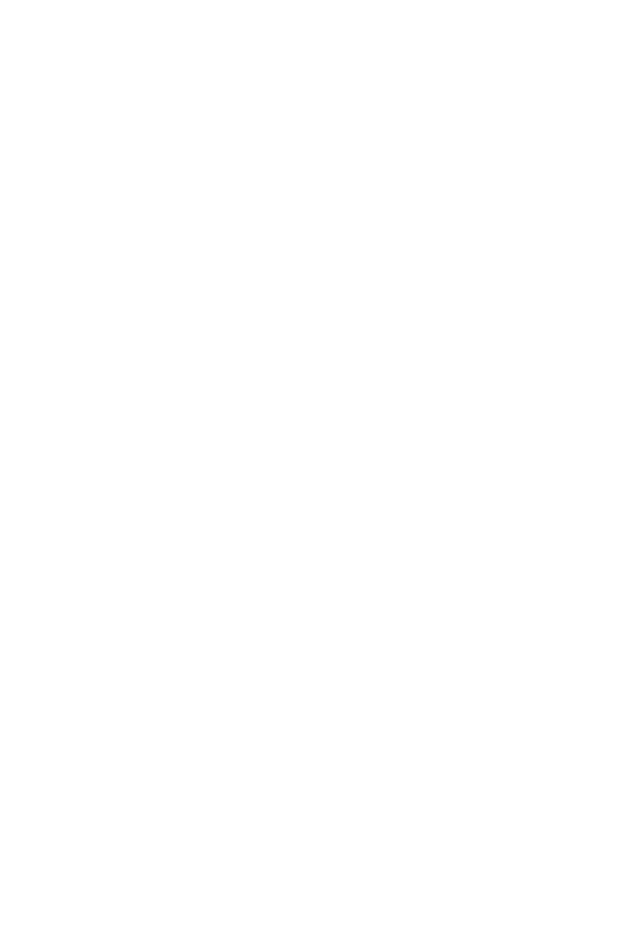
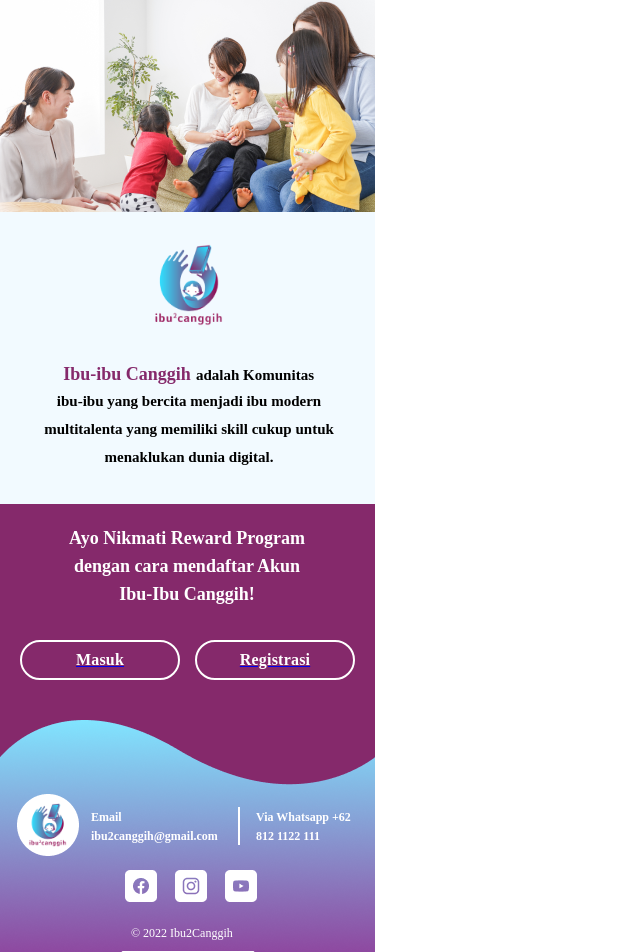
Before and after one commit to TubesForLyfe/react-app-ibucanggih, a React (Create React App) app in the folder frontend/: page / in a window 1280 px wide. Shown: the top 952 px of the page, without its empty margins (0-640 px from the left). Before the commit the page ends 800 px from the top, so only its background shows below. Built offline with nearby package versions, Linux system fonts and the light colour scheme.

Commit message:
Add landing page

```diff
--- /dev/null
+++ b/frontend/src/components/FooterLanding/FooterLanding.css
@@ -0,0 +1,121 @@
+body {
+    margin: 0;
+}
+
+.footer-landing {
+    position: absolute;
+    width: 375px;
+    height: 244px;
+    left: 0px;
+    top: 720px;
+}
+
+.logo-ellipse {
+    position: absolute;
+    width: 62px;
+    height: 62px;
+    left: 17px;
+    top: 74px;
+}
+
+.logo-footer {
+    position: absolute;
+    width: 40px;
+    height: 44px;
+    left: 28px;
+    top: 83px;
+}
+
+.email-footer {
+    position: absolute;
+    width: 133px;
+    height: 34px;
+    left: 91px;
+    top: 76px;
+
+    font-family: Avenir;
+    font-style: normal;
+    font-weight: 850;
+    font-size: 12px;
+    line-height: 19px;
+
+    color: #FFFFFF;
+}
+
+.footer-small-line {
+    position: absolute;
+    width: 36px;
+    height: 0px;
+    left: 220px;
+    top: 105px;
+
+    border: 1px solid #FFFFFF;
+    transform: rotate(90deg);
+}
+
+.whatsapp-footer {
+    position: absolute;
+    width: 99px;
+    height: 34px;
+    left: 256px;
+    top: 76px;
+
+    font-family: Avenir;
+    font-style: normal;
+    font-weight: 850;
+    font-size: 12px;
+    line-height: 19px;
+
+    color: #FFFFFF;
+}
+
+.facebook-footer {
+    position: absolute;
+    left: 125px;
+    right: 0%;
+    top: 150px;
+    bottom: 0%;
+}
+
+.instagram-footer {
+    position: absolute;
+    left: 175px;
+    right: 0%;
+    top: 150px;
+    bottom: 0%;
+}
+
+.youtube-footer {
+    position: absolute;
+    left: 225px;
+    right: 0%;
+    top: 150px;
+    bottom: 0%;
+}
+
+.footer-text {
+    position: absolute;
+    width: 113px;
+    height: 16px;
+    left: 131px;
+    top: 193px;
+
+    font-family: Avenir;
+    font-style: normal;
+    font-weight: normal;
+    font-size: 12px;
+    line-height: 16px;
+
+    color: #FFFFFF;
+}
+
+.footer-line {
+    position: absolute;
+    width: 134px;
+    height: 5px;
+    left: calc(50% - 134px/2 + 0.5px);
+    bottom: 8px;
+
+    background: #FFFFFF;
+    border-radius: 100px;
+}
--- /dev/null
+++ b/frontend/src/components/FooterLanding/FooterLanding.js
@@ -0,0 +1,41 @@
+import React from 'react'
+
+import FooterBackground1 from '../../img/FooterBackground1.png';
+import FooterLine from '../../img/FooterLine.png';
+import FooterSmallLine from '../../img/FooterSmallLine.png';
+import Instagram from '../../img/Instagram.png';
+import Facebook from '../../img/Facebook.png';
+import Youtube from '../../img/Youtube.png';
+import Ellipse from '../../img/Ellipse.png';
+import Logo from '../../img/Logo.png';
+import "./FooterLanding.css";
+
+const FooterLanding = () => {
+  return (
+    <div className="footer-landing">
+        <img src={FooterBackground1} />
+        <div>
+            <img className="logo-ellipse" src={Ellipse} />
+            <img className="logo-footer" src={Logo} />
+            <p className="email-footer">
+                Email
+                ibu2canggih@gmail.com
+            </p>
+            <img className="footer-small-line" src={FooterSmallLine} />
+            <p className="whatsapp-footer">
+                Via Whatsapp
+                +62 812 1122 111
+            </p>
+        </div>
+        <div>
+            <img className="facebook-footer" src={Facebook} />
+            <img className="instagram-footer" src={Instagram} />
+            <img className="youtube-footer" src={Youtube} />
+            <p className="footer-text">© 2022 Ibu2Canggih</p>
+            <img className="footer-line" src={FooterLine} />
+        </div>
+    </div>
+  )
+}
+
+export default FooterLanding
--- a/frontend/src/route.js
+++ b/frontend/src/route.js
@@ -1,6 +1,7 @@
 import { BrowserRouter as Router, Switch, Route } from "react-router-dom";
 import { useState, useEffect } from 'react';
 
+import Landing from "./userPages/Landing/Landing";
 import Login from "./userPages/Login/Login";
 import Register from "./userPages/Register/Register";
 
@@ -8,6 +9,9 @@
     return (
         <Router>
             <Switch>
+                <Route path="/" exact>
+                    <Landing />
+                </Route>
                 <Route path="/sign-up">
                     <Register />
                 </Route>
--- /dev/null
+++ b/frontend/src/userPages/Landing/Landing.css
@@ -0,0 +1,183 @@
+body {
+    margin: 0;
+}
+
+.landing-top {
+    position: absolute;
+    width: 375px;
+    height: 212px;
+    left: 0px;
+    top: 0px;
+}
+
+.landing-bg1 {
+    position: absolute;
+    width: 375px;
+    height: 720px;
+    left: 0px;
+    top: 212px;
+
+    background: #F2FAFF;
+}
+
+.landing-logo {
+    position: absolute;
+    width: 73px;
+    height: 82px;
+    left: 153px;
+    top: 244px;
+}
+
+.landing-bodytext {
+    position: absolute;
+    width: 294px;
+    height: 80px;
+    left: -20px;
+    top: 342px;
+
+    font-family: Avenir;
+    font-style: normal;
+    font-weight: 900;
+    font-size: 18px;
+    line-height: 28px;
+    text-align: center;
+
+    color: #85296B;
+}
+
+.landing-bodytext2 {
+    position: absolute;
+    width: 294px;
+    height: 80px;
+    left: 108px;
+    top: 346px;
+
+    font-family: Avenir;
+    font-style: normal;
+    font-weight: 900;
+    font-size: 15px;
+    line-height: 28px;
+    text-align: center;
+
+    color: #000000;
+}
+
+.landing-bodytext3 {
+    position: absolute;
+    width: 294px;
+    height: 80px;
+    left: 42px;
+    top: 372px;
+
+    font-family: Avenir;
+    font-style: normal;
+    font-weight: 900;
+    font-size: 15px;
+    line-height: 28px;
+    text-align: center;
+
+    color: #000000;
+}
+
+.landing-bottomtext {
+    position: absolute;
+    width: 256px;
+    height: 84px;
+    left: 0px;
+    top: 486px;
+
+    font-family: Avenir;
+    font-style: normal;
+    font-weight: 900;
+    font-size: 18px;
+    line-height: 28px;
+    text-align: center;
+
+    background-color: #85296B;
+    color: #FFFFFF;
+    padding: 20px 60px 200px 59px;
+}
+
+.landing-login {
+    display: flex;
+    flex-direction: row;
+    justify-content: center;
+    align-items: center;
+    padding: 9px 39px;
+
+    position: absolute;
+    width: 160px;
+    height: 40px;
+    left: 20px;
+    top: 640px;
+
+    background: #85296B;
+    border: 2px solid #FFFFFF;
+    box-sizing: border-box;
+    border-radius: 20px;
+}
+
+.landing-logintext {
+    position: static;
+    left: 34.38%;
+    right: 34.38%;
+    top: 27.5%;
+    bottom: 27.5%;
+
+    font-family: Avenir;
+    font-style: normal;
+    font-weight: 850;
+    font-size: 16px;
+    line-height: 18px;
+
+    letter-spacing: 0.2px;
+
+    color: #FFFFFF;
+
+    flex: none;
+    order: 0;
+    flex-grow: 0;
+    margin: 0px 10px;
+}
+
+.landing-register {
+    display: flex;
+    flex-direction: row;
+    justify-content: center;
+    align-items: center;
+    padding: 9px 39px;
+
+    position: absolute;
+    width: 160px;
+    height: 40px;
+    left: 195px;
+    top: 640px;
+
+    background: #85296B;
+    border: 2px solid #FFFFFF;
+    box-sizing: border-box;
+    border-radius: 20px;
+}
+
+.landing-registertext {
+    position: static;
+    left: 26.56%;
+    right: 26.56%;
+    top: 27.5%;
+    bottom: 27.5%;
+
+    font-family: Avenir;
+    font-style: normal;
+    font-weight: 850;
+    font-size: 16px;
+    line-height: 18px;
+
+    letter-spacing: 0.2px;
+
+    color: #FFFFFF;
+
+    flex: none;
+    order: 0;
+    flex-grow: 0;
+    margin: 0px 10px;
+}
--- /dev/null
+++ b/frontend/src/userPages/Landing/Landing.js
@@ -0,0 +1,43 @@
+import React from 'react'
+import { Link } from 'react-router-dom'
+
+import Logo from "../../img/Logo.png";
+import Background from "../../img/Background.png";
+import LandingPhoto from "../../img/LandingPhoto.png";
+import "./Landing.css";
+import FooterLanding from "../../components/FooterLanding/FooterLanding";
+
+const Landing = () => {
+  return (
+    <div>
+      <img className="landing-top" src={LandingPhoto} />
+      <div>
+        <img className="landing-bg1" src={Background} />
+        <img className="landing-logo" src={Logo} />
+        <div>
+            <p className="landing-bodytext">
+                Ibu-ibu Canggih
+            </p>
+            <p className="landing-bodytext2">
+                adalah Komunitas
+            </p>
+            <p className="landing-bodytext3">
+                ibu-ibu yang bercita menjadi ibu modern multitalenta yang memiliki skill cukup untuk menaklukan dunia digital.
+            </p>
+        </div>
+        <div>
+            <p className="landing-bottomtext">
+                Ayo Nikmati Reward Program dengan cara mendaftar Akun Ibu-Ibu Canggih!
+            </p>
+            <div>
+                <Link to="/login" className="landing-login"><p className="landing-logintext">Masuk</p></Link>
+                <Link to="/sign-up" className="landing-register"><p className="landing-registertext">Registrasi</p></Link>
+            </div>
+        </div>
+        <FooterLanding />
+      </div>
+    </div>
+  )
+}
+
+export default Landing
```
Also changed, not shown: frontend/src/img/LandingPhoto.png (added).
